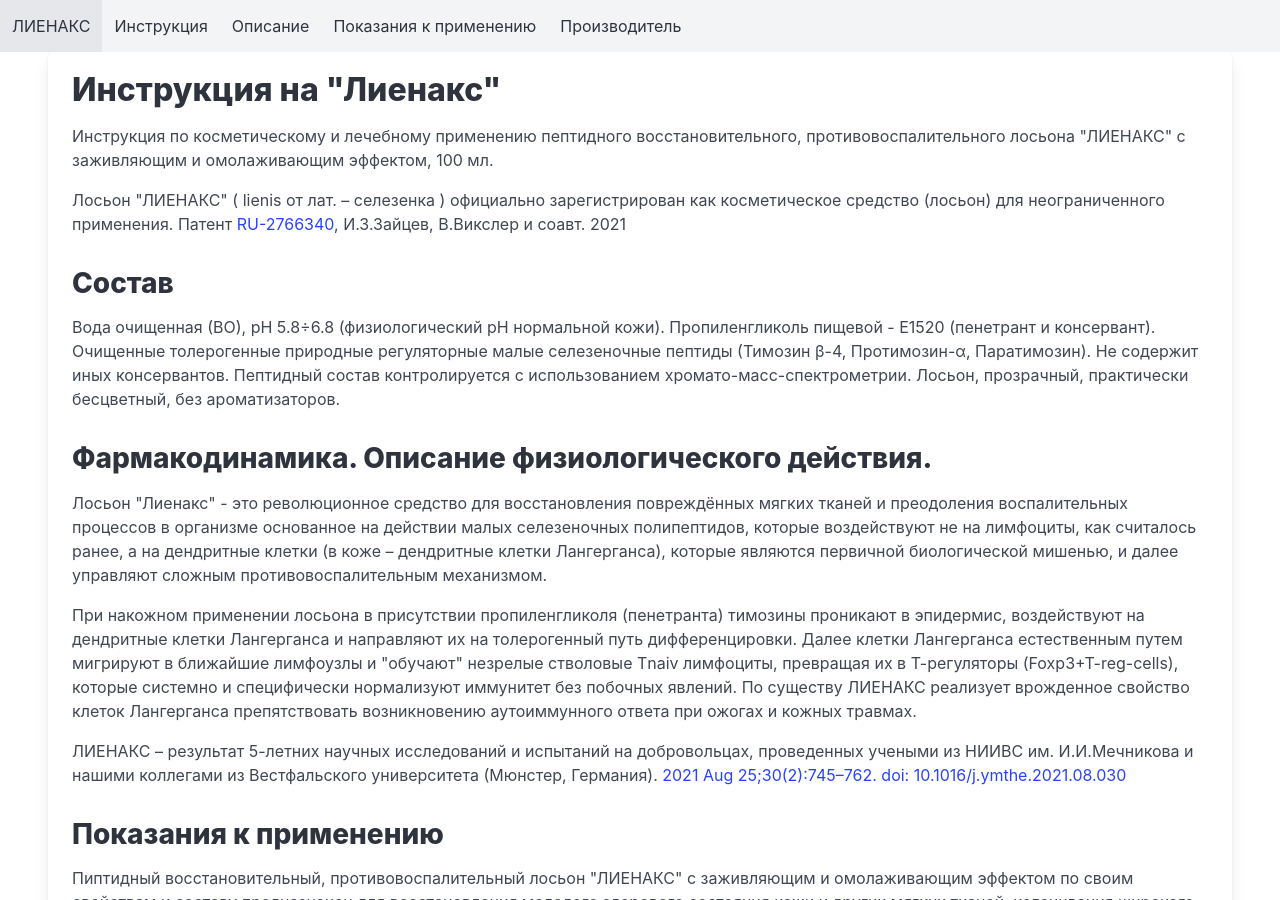
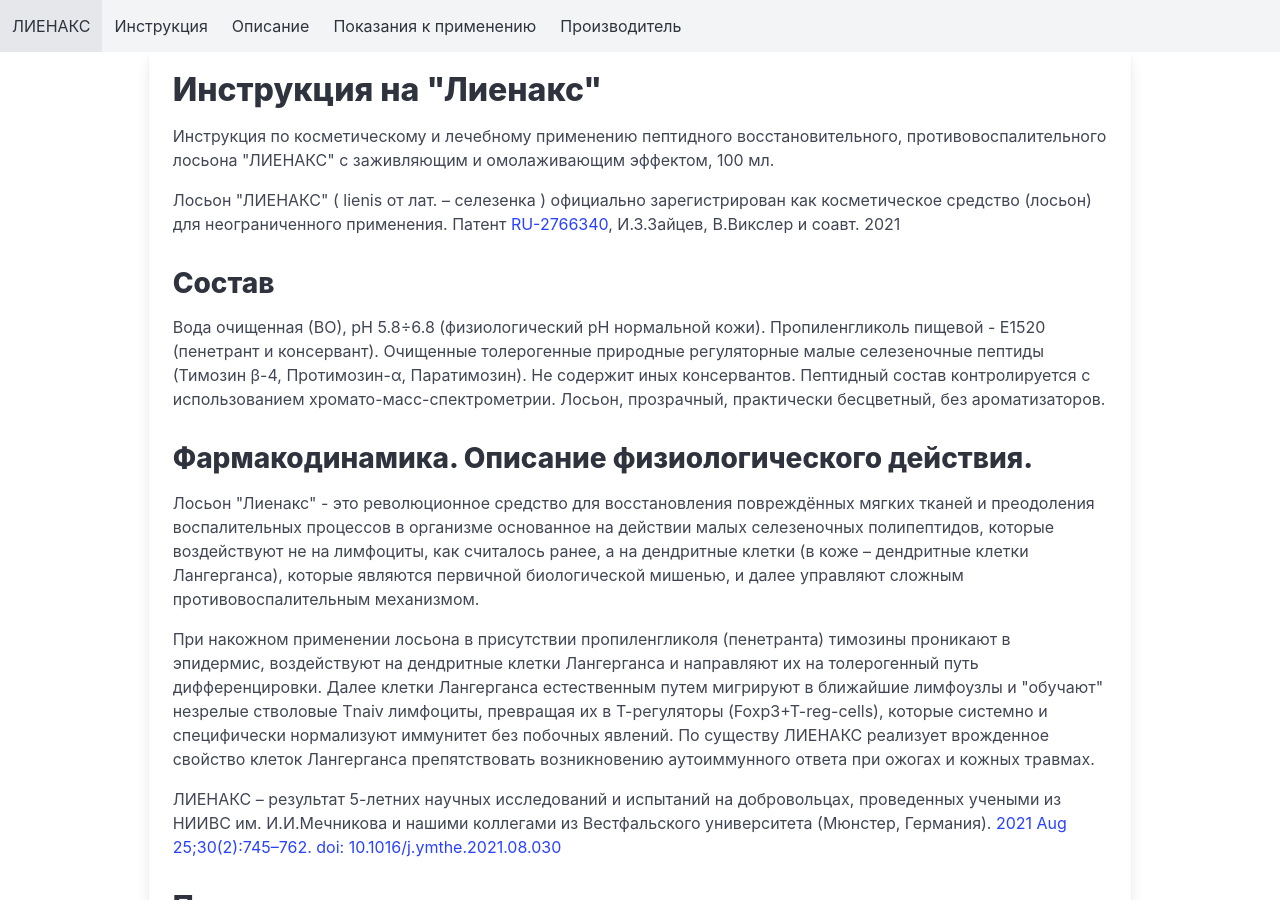
Before and after one commit to w3craft/lienax, a Jekyll site: the page built from index.html, in a window 1280 px wide and 900 px high. Built offline with Jekyll 4.4.1, drawn with Linux system fonts in a browser that asks for light colours.

Commit message:
Update index.html

```diff
--- a/index.html
+++ b/index.html
@@ -4,9 +4,9 @@
 description: Пиптидный восстановительный, противовоспалительный лосьон "ЛИЕНАКС" с заживляющим и омолаживающим эффектом.
 ---
 <main>
-  <section class="section is-middle" has-background-light id="instructions">
+  <section class="section is-middle" has-background-link id="instructions">
     <div class="columns is-centered">
-      <div class="column is-12">
+      <div class="column is-10">
     <div class="card">
       <div class="card-content">
         <div class="content">
```
